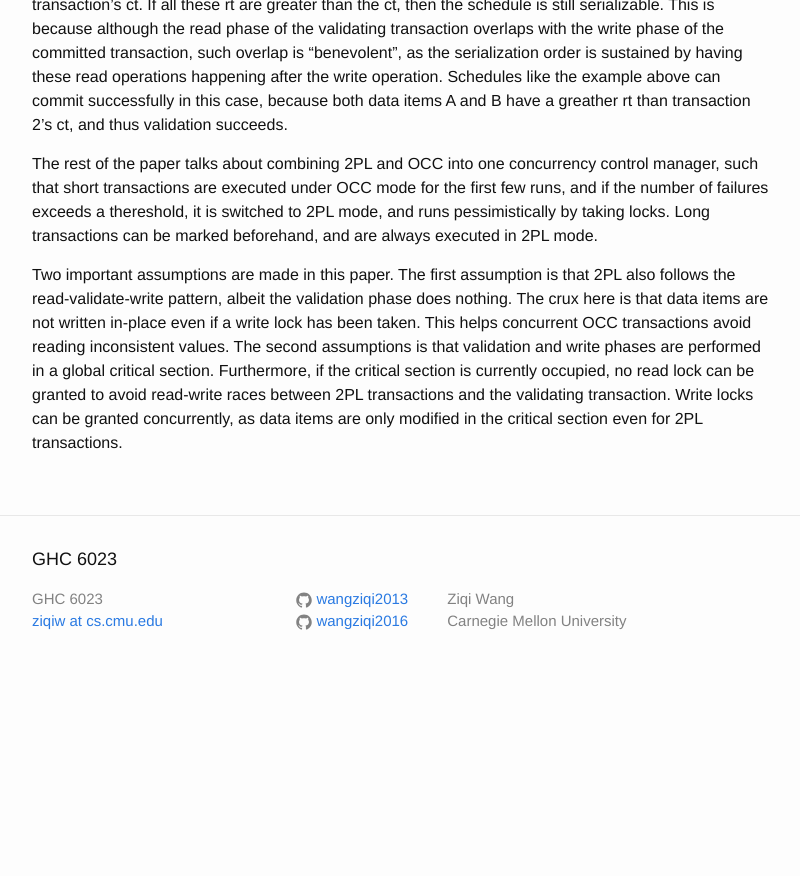
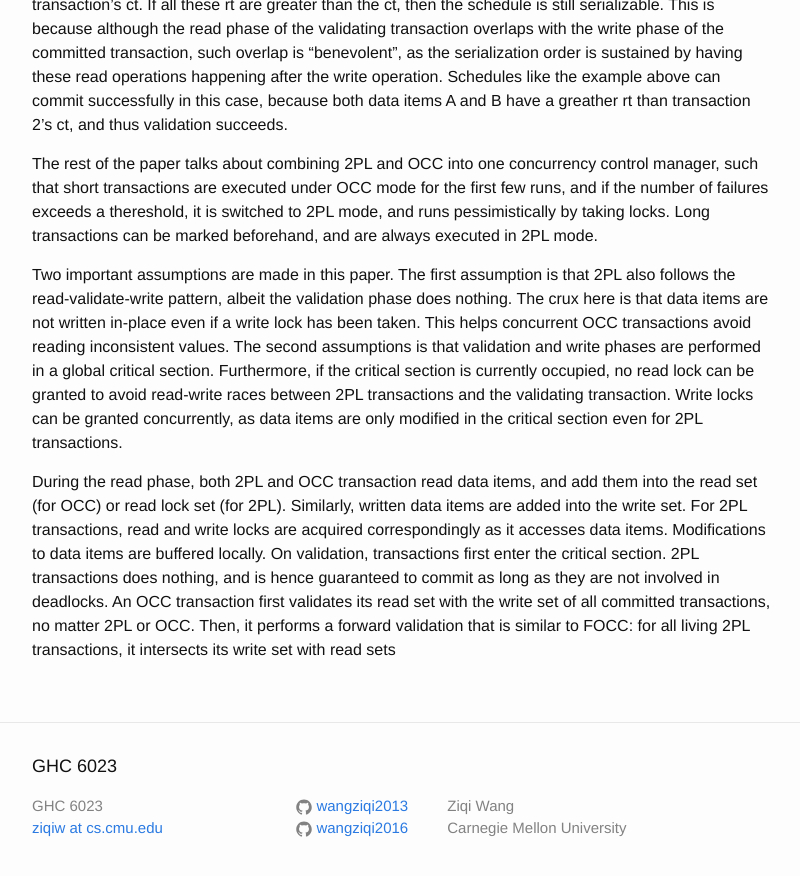
Before and after one commit to wangziqi2013/wangziqi2013.github.io, a Jekyll site: the page built from _posts/2018-04-04-cc-in-dbms-a-step-towards-the-integration-of-occ-and-locking.markdown, in a window 1280 px wide and 900 px high, scrolled down 1776 px. Shown: the top 876 px of the window, without its empty margins (238-1038 px from the left). Built offline with Jekyll 4.4.1, drawn with Linux system fonts in a browser that asks for light colours; before the commit the page ends 2469 px from its top, so only the background shows below that.

Commit message:
Working on hybrid validation

```diff
--- a/_posts/2018-04-04-cc-in-dbms-a-step-towards-the-integration-of-occ-and-locking.markdown
+++ b/_posts/2018-04-04-cc-in-dbms-a-step-towards-the-integration-of-occ-and-locking.markdown
@@ -85,3 +85,13 @@ are performed in a global critical section. Furthermore, if the critical section
 occupied, no read lock can be granted to avoid read-write races between 2PL transactions and the
 validating transaction. Write locks can be granted concurrently, as data items are only modified
 in the critical section even for 2PL transactions.
+
+During the read phase, both 2PL and OCC transaction read data items, and add them into the read
+set (for OCC) or read lock set (for 2PL). Similarly, written data items are added into the write set.
+For 2PL transactions, read and write locks are acquired
+correspondingly as it accesses data items. Modifications to data items are buffered locally.
+On validation, transactions first enter the critical section. 2PL transactions does nothing,
+and is hence guaranteed to commit as long as they are not involved in deadlocks.
+An OCC transaction first validates its read set with the write set of all committed transactions, no matter
+2PL or OCC. Then, it performs a forward validation that is similar to FOCC: for all living 2PL transactions,
+it intersects its write set with read sets
```
